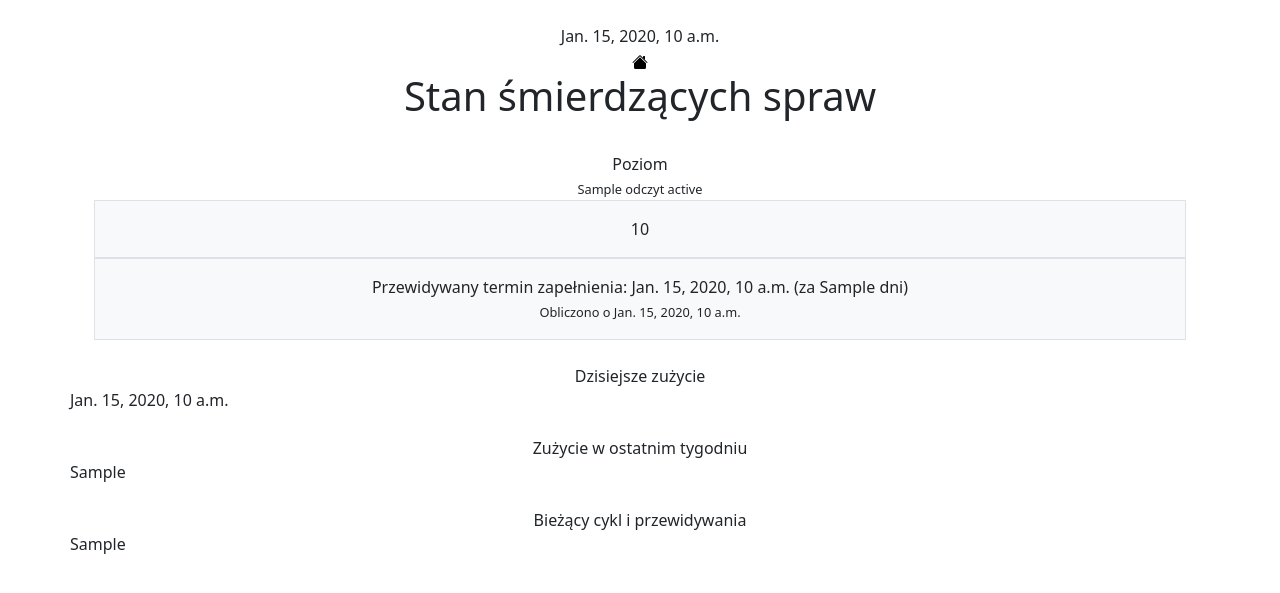
After one commit to konradgrodek/BHS_WebInfo, a Django app: template BHS_Info/info/templates/cesspit.html in a window 1280 px wide. The commit adds this page. Shown: the top 593 px of the page. Run offline with Django 3.2, Linux system fonts and the light colour scheme; the template is opened without the code that fills it: most values are stand-ins (such as "Sample title", 1, 10 or a date in 2020).

Commit message:
+ cesspit detailed information

```diff
--- /dev/null
+++ b/BHS_Info/info/templates/cesspit.html
@@ -0,0 +1,97 @@
+<!doctype html>
+<html lang="pl">
+  <head>
+    {% load static %}
+    <link rel="icon" href="{% static 'info/house-fill.svg' %}" sizes="any">
+    <!-- Required meta tags -->
+    <meta charset="utf-8">
+    <meta name="viewport" content="width=device-width, initial-scale=1">
+
+    <!-- Bootstrap CSS -->
+    <link href="https://cdn.jsdelivr.net/npm/bootstrap@5.0.0-beta1/dist/css/bootstrap.min.css" rel="stylesheet" integrity="sha384-giJF6kkoqNQ00vy+HMDP7azOuL0xtbfIcaT9wjKHr8RbDVddVHyTfAAsrekwKmP1" crossorigin="anonymous">
+
+    <title>Stan śmierdzących spraw</title>
+  </head>
+  <body>
+    <!-- Bootstrap Bundle with Popper -->
+    <script src="https://cdn.jsdelivr.net/npm/bootstrap@5.0.0-beta1/dist/js/bootstrap.bundle.min.js" integrity="sha384-ygbV9kiqUc6oa4msXn9868pTtWMgiQaeYH7/t7LECLbyPA2x65Kgf80OJFdroafW" crossorigin="anonymous"></script>
+
+    <br>
+
+    <div class="container" align="center">
+      {{date}}
+    </div>
+
+    <div class="container" align="center">
+      <a href="/"><img src="{% static 'info/house-fill.svg' %}"></a>
+    </div>
+
+    <h1 align="center">Stan śmierdzących spraw</h1>
+    <br>
+
+    <div class="container px-4" align="center">
+      <div class="row gx-5">
+        <div class="col-sm">
+          Poziom<br>
+          <span style="font-size:0.8em">{{tm_cesspit}} odczyt {{cesspit_reading_state}}</span>
+        </div>
+      </div>
+      <div class="row gx-5">
+        <div class="col-sm">
+          <div class="p-3 border bg-light">
+            {{cesspit_progress}}
+          </div>
+        </div>
+      </div>
+      <div class="row gx-5">
+        <div class="col-sm">
+          <div class="p-3 border bg-light">
+            Przewidywany termin zapełnienia: {{cesspit_predicted_full_date}} (za {{cesspit_predicted_in_days}} dni)<br>
+            <span style="font-size:0.8em">Obliczono o {{cesspit_predicted_at}}</span>
+          </div>
+        </div>
+      </div>
+    </div>
+
+    <br>
+
+    <div class="container px-4" align="center">
+      <div class="row gx-5">
+        <div class="col-sm">
+          Dzisiejsze zużycie
+        </div>
+      </div>
+      <div class="row gx-5">
+        {{graph_today}}
+      </div>
+    </div>
+
+    <br>
+
+    <div class="container px-4" align="center">
+      <div class="row gx-5">
+        <div class="col-sm">
+          Zużycie w ostatnim tygodniu
+        </div>
+      </div>
+      <div class="row gx-5">
+        {{graph_this_week}}
+      </div>
+    </div>
+
+    <br>
+
+    <div class="container px-4" align="center">
+      <div class="row gx-5">
+        <div class="col-sm">
+          Bieżący cykl i przewidywania
+        </div>
+      </div>
+      <div class="row gx-5">
+        {{graph_prediction}}
+      </div>
+    </div>
+
+
+  </body>
+</html>
--- a/BHS_Info/info/urls.py
+++ b/BHS_Info/info/urls.py
@@ -6,5 +6,6 @@ urlpatterns = [
     path('', views.index, name='index'),
     path('temp/ext', views.external_temperature, name='temp_ext'),
     path('temp/int', views.internal_temperature, name='temp_int'),
-    path('temp/any', views.any_temperature, name='any_temp')
+    path('temp/any', views.any_temperature, name='any_temp'),
+    path('cesspit', views.cesspit, name='cesspit'),
 ]
```
Also changed, not shown: BHS_Info/info/restconfig.py (+24 -0 lines), BHS_Info/info/restinfo.py (+31 -0 lines), BHS_Info/info/templates/index.html (+6 -5 lines), BHS_Info/info/test/web-info.ini (+4 -0 lines), BHS_Info/info/views.py (+50 -0 lines).
